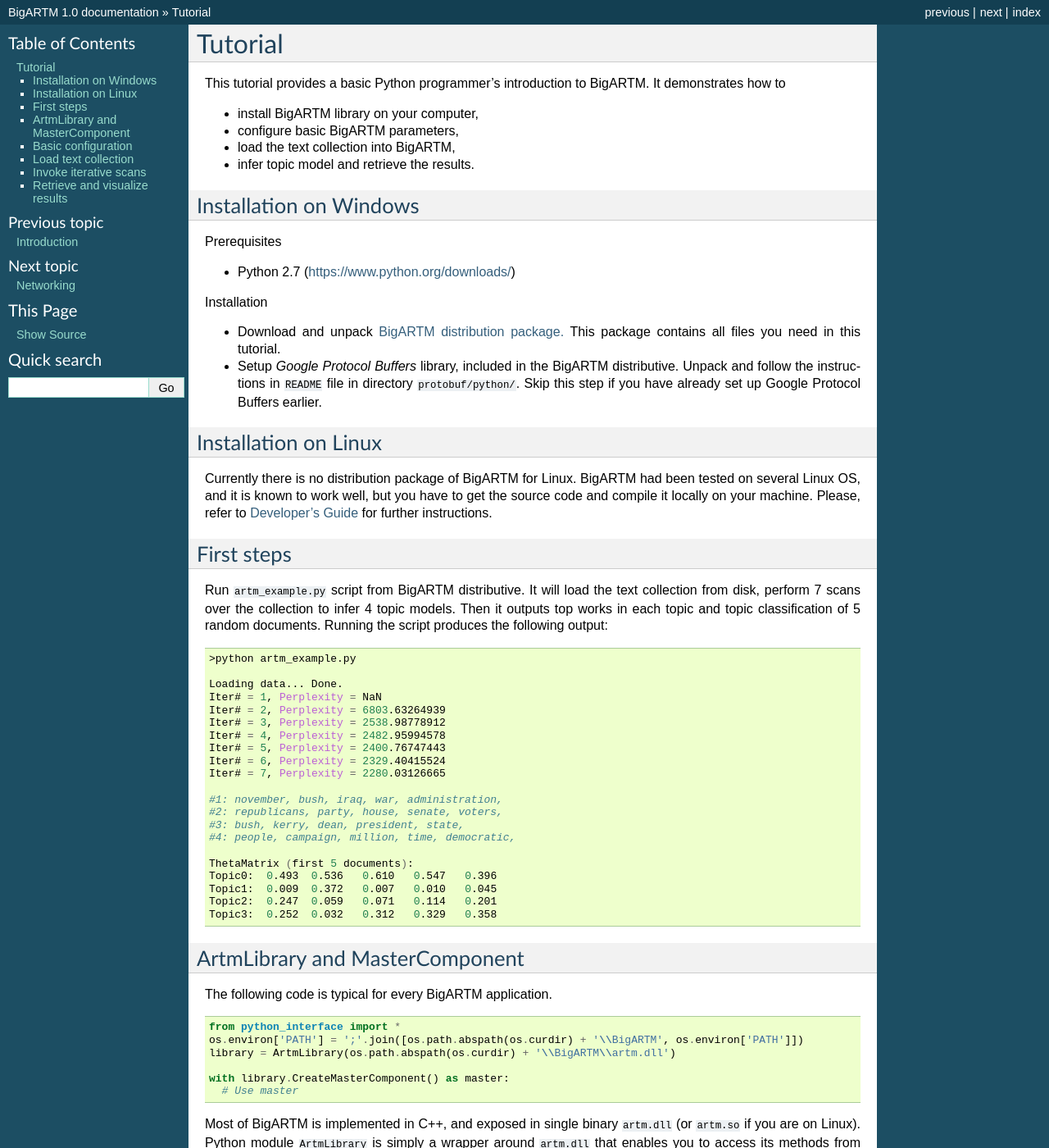
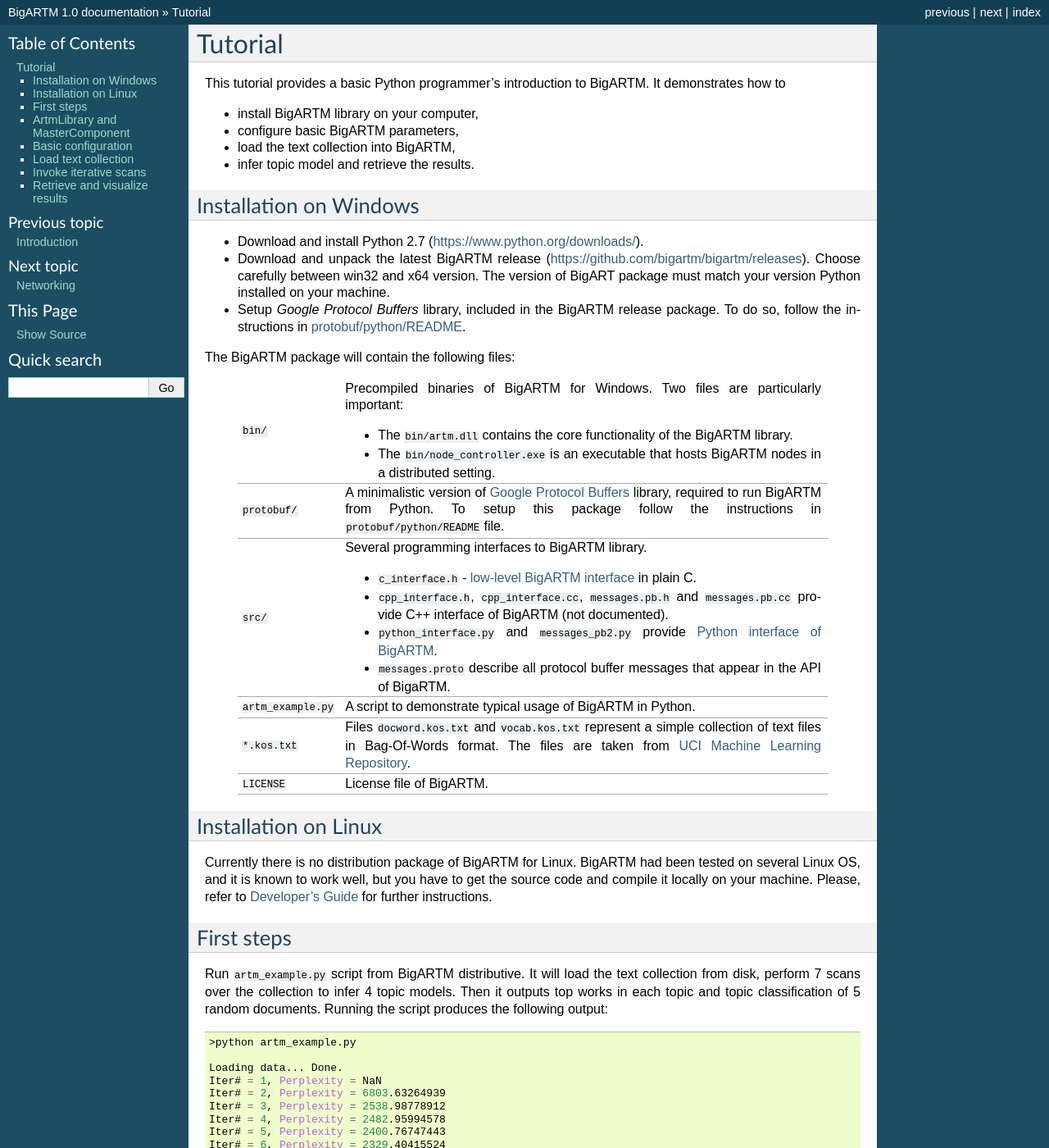
Before and after one commit to bigartm/bigartm, a Sphinx documentation site: the page built from docs/tutorial.txt, in a window 1280 px wide and 1400 px high. Shown: the whole window at 82% size. Built offline with Sphinx 7.4.7, drawn with Linux system fonts in a browser that asks for light colours; formulas are drawn with MathJax 3.

Commit message:
Minor update in tutorial

```diff
--- a/docs/tutorial.txt
+++ b/docs/tutorial.txt
@@ -12,19 +12,53 @@
 Installation on Windows
 -----------------------
 
-Prerequisites
+* Download and install Python 2.7 (https://www.python.org/downloads/).
 
-* Python 2.7 (https://www.python.org/downloads/)
+* Download and unpack the latest BigARTM release (https://github.com/bigartm/bigartm/releases).
+  Choose carefully between win32 and x64 version.
+  The version of BigART package must match your version Python installed on your machine.
 
-Installation
+* Setup *Google Protocol Buffers* library, included in the BigARTM release package.
+  To do so, follow the instructions in `protobuf/python/README
+  <https://raw.githubusercontent.com/bigartm/bigartm/master/3rdparty/protobuf/python/README.txt>`_.
 
-* Download and unpack `BigARTM distribution package.
-  <https://s3-eu-west-1.amazonaws.com/artm/BigARTM_v1.0_beta.7z>`_
-  This package contains all files you need in this tutorial.
+The BigARTM package will contain the following files:
 
-* Setup *Google Protocol Buffers* library, included in the BigARTM distributive.
-  Unpack and follow the instructions in ``README`` file in directory ``protobuf/python/``.
-  Skip this step if you have already set up Google Protocol Buffers earlier.
+  ==================== ==============================================================================================
+  ``bin/``             Precompiled binaries of BigARTM for Windows. Two files are particularly important:
+
+                       * The ``bin/artm.dll`` contains the core functionality of the BigARTM library.
+
+                       * The ``bin/node_controller.exe`` is an executable that hosts BigARTM nodes
+                         in a distributed setting.
+
+  ``protobuf/``        A minimalistic version of `Google Protocol Buffers
+                       <https://code.google.com/p/protobuf/>`_
+                       library, required to run BigARTM from Python.
+                       To setup this package follow the instructions in ``protobuf/python/README`` file.
+
+  ``src/``             Several programming interfaces to BigARTM library.
+
+                       * ``c_interface.h`` -
+                         :doc:`low-level BigARTM interface </ref/c_interface>` in plain C.
+
+                       * ``cpp_interface.h``, ``cpp_interface.cc``, ``messages.pb.h`` and ``messages.pb.cc``
+                         provide C++ interface of BigARTM (not documented).
+
+                       * ``python_interface.py`` and ``messages_pb2.py`` provide
+                         :doc:`Python interface of BigARTM </ref/python_interface>`.
+
+                       * ``messages.proto`` describe all protocol buffer messages that appear in the API of BigaRTM.
+
+  ``artm_example.py``  A script to demonstrate typical usage of BigARTM in Python.
+
+  ``*.kos.txt``        Files ``docword.kos.txt`` and ``vocab.kos.txt`` represent a simple
+                       collection of text files in Bag-Of-Words format.
+                       The files are taken from `UCI Machine Learning Repository
+                       <https://archive.ics.uci.edu/ml/datasets/Bag+of+Words>`_.
+
+  ``LICENSE``          License file of BigARTM.
+  ==================== ==============================================================================================
 
 Installation on Linux
 ---------------------
```
Also changed, not shown: 3 other files.
